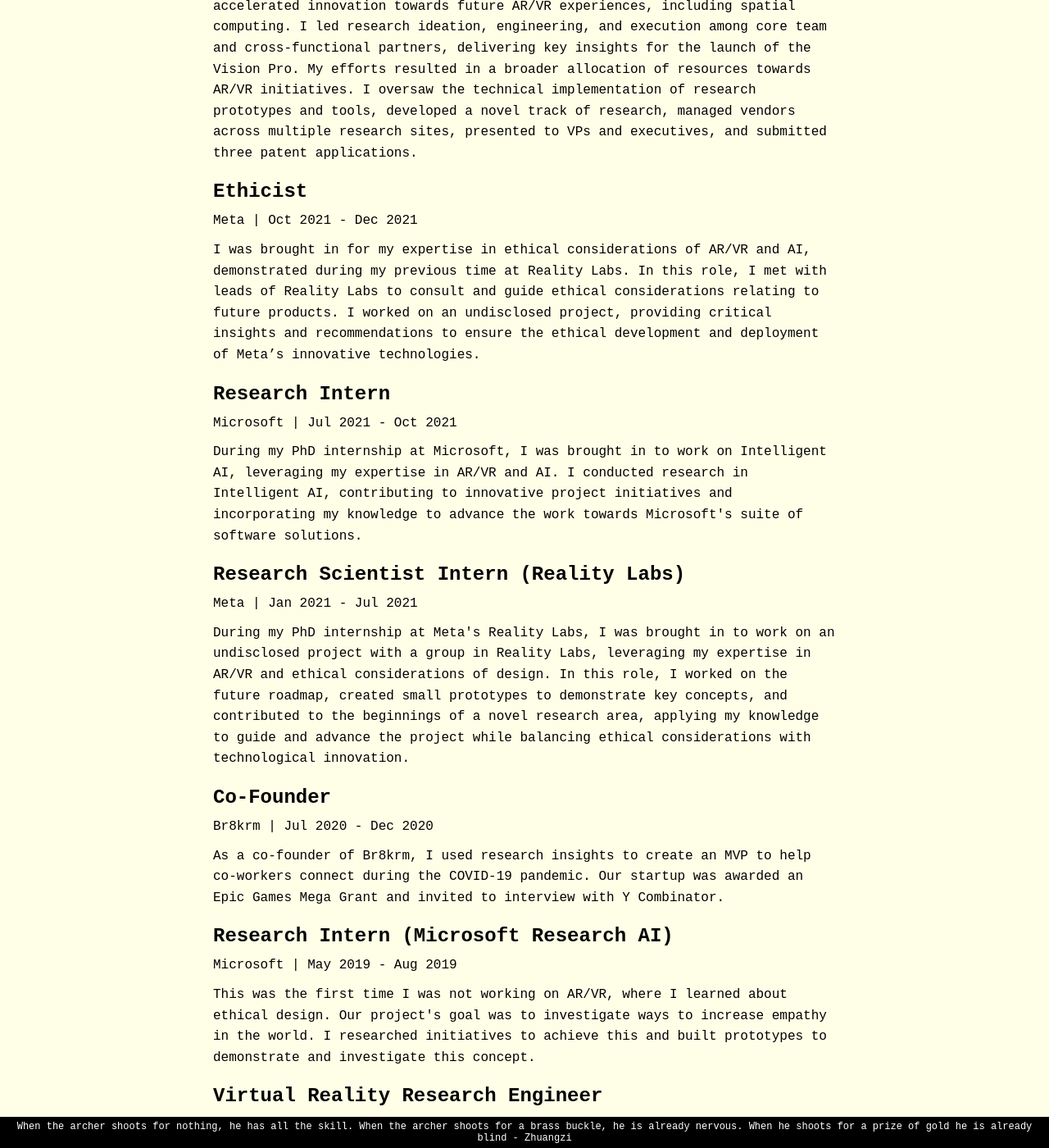
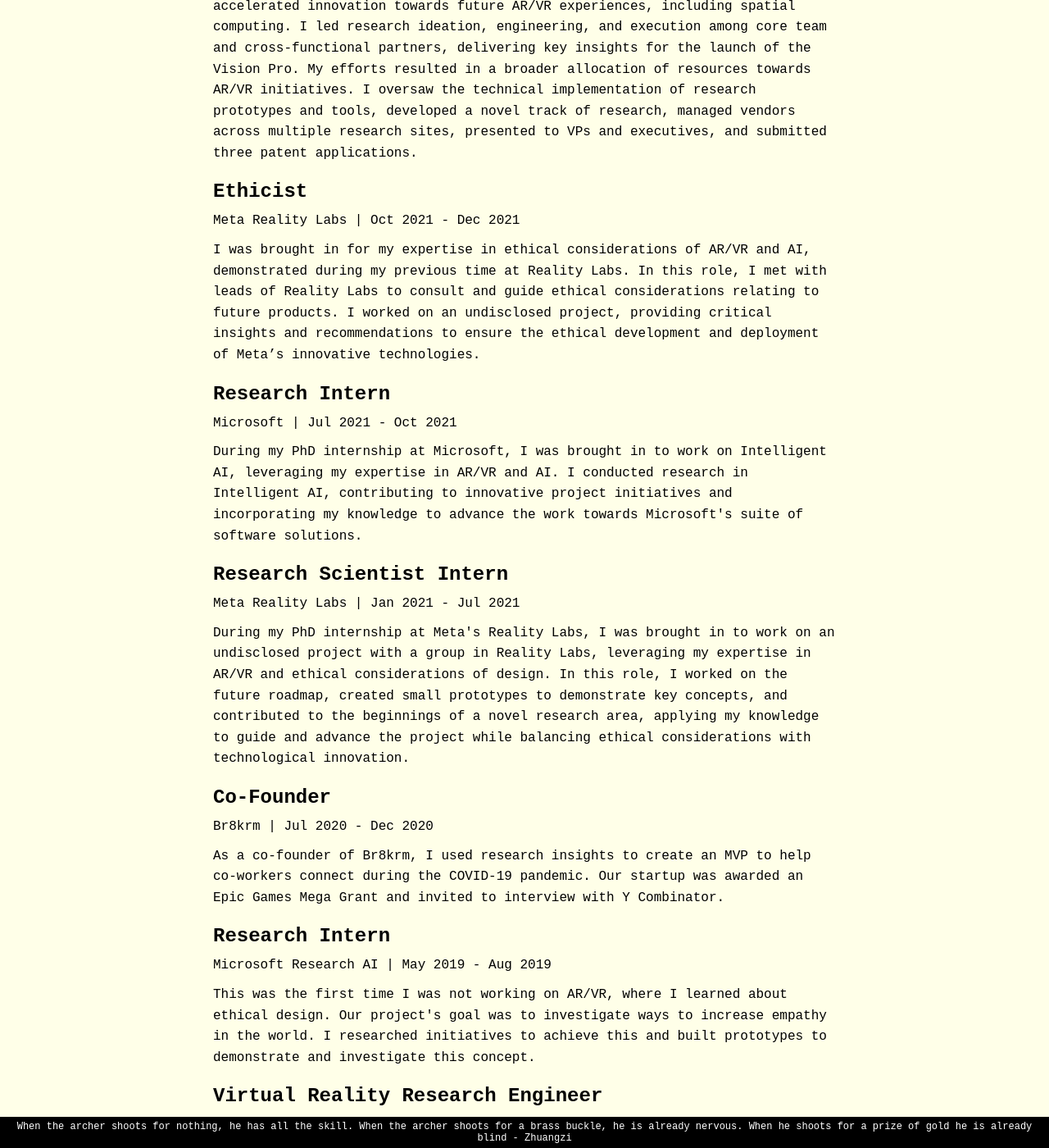
Before and after one commit to xrisdivine/xrisdivine.github.io, a Jekyll site: the page built from cv.md, in a window 1280 px wide and 1400 px high, scrolled down 611 px. Shown: the whole window at 82% size. Built offline with Jekyll 4.4.1, drawn with Linux system fonts in a browser that asks for light colours; some web fonts are replaced.

Commit message:
tyding up some fortmatting

```diff
--- a/cv.md
+++ b/cv.md
@@ -29,7 +29,7 @@ title: CV
     </div>
     <div class="experience">
         <h3>Ethicist</h3>
-        <p>Meta | Oct 2021 - Dec 2021</p>
+        <p>Meta Reality Labs | Oct 2021 - Dec 2021</p>
         <p>
             I was brought in for my expertise in ethical considerations of AR/VR and AI, demonstrated during my previous time at Reality Labs. In this role, I met with leads of Reality Labs to consult and guide ethical considerations relating to future products. I worked on an undisclosed project, providing critical insights and recommendations to ensure the ethical development and deployment of Meta’s innovative technologies.
         </p>
@@ -42,8 +42,8 @@ title: CV
         </p>
     </div>
     <div class="experience">
-        <h3>Research Scientist Intern (Reality Labs)</h3>
-        <p>Meta | Jan 2021 - Jul 2021</p>
+        <h3>Research Scientist Intern </h3>
+        <p>Meta Reality Labs | Jan 2021 - Jul 2021</p>
         <p>
             During my PhD internship at Meta's Reality Labs, I was brought in to work on an undisclosed project with a group in Reality Labs, leveraging my expertise in AR/VR and ethical considerations of design. In this role, I worked on the future roadmap, created small prototypes to demonstrate key concepts, and contributed to the beginnings of a novel research area, applying my knowledge to guide and advance the project while balancing ethical considerations with technological innovation.
         </p>
@@ -56,8 +56,8 @@ title: CV
         </p>
     </div>
     <div class="experience">
-        <h3>Research Intern (Microsoft Research AI)</h3>
-        <p>Microsoft | May 2019 - Aug 2019</p>
+        <h3>Research Intern</h3>
+        <p>Microsoft Research AI | May 2019 - Aug 2019</p>
         <p>
             This was the first time I was not working on AR/VR, where I learned about ethical design. Our project's goal was to investigate ways to increase empathy in the world. I researched initiatives to achieve this and built prototypes to demonstrate and investigate this concept.
         </p>
```
